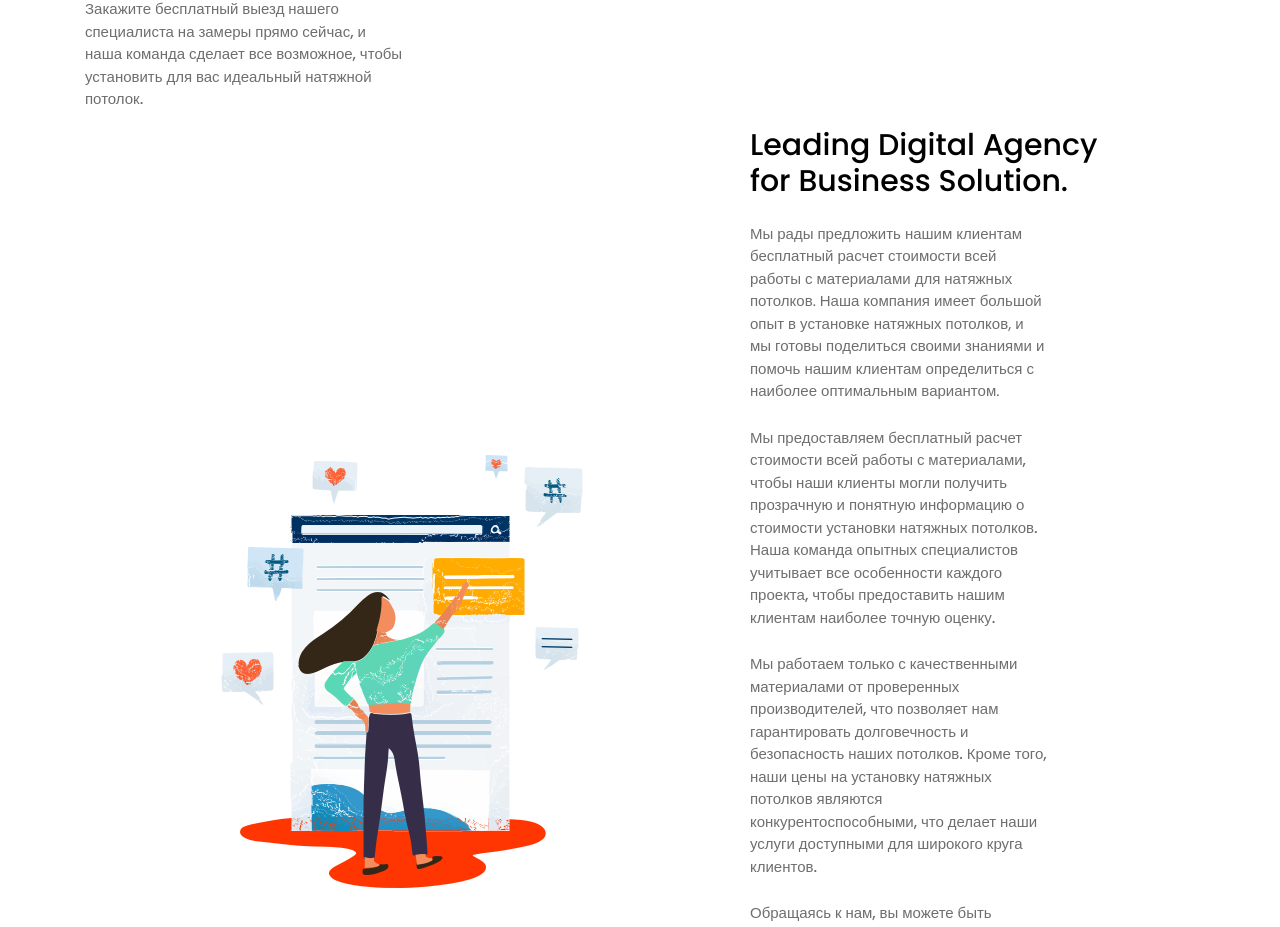
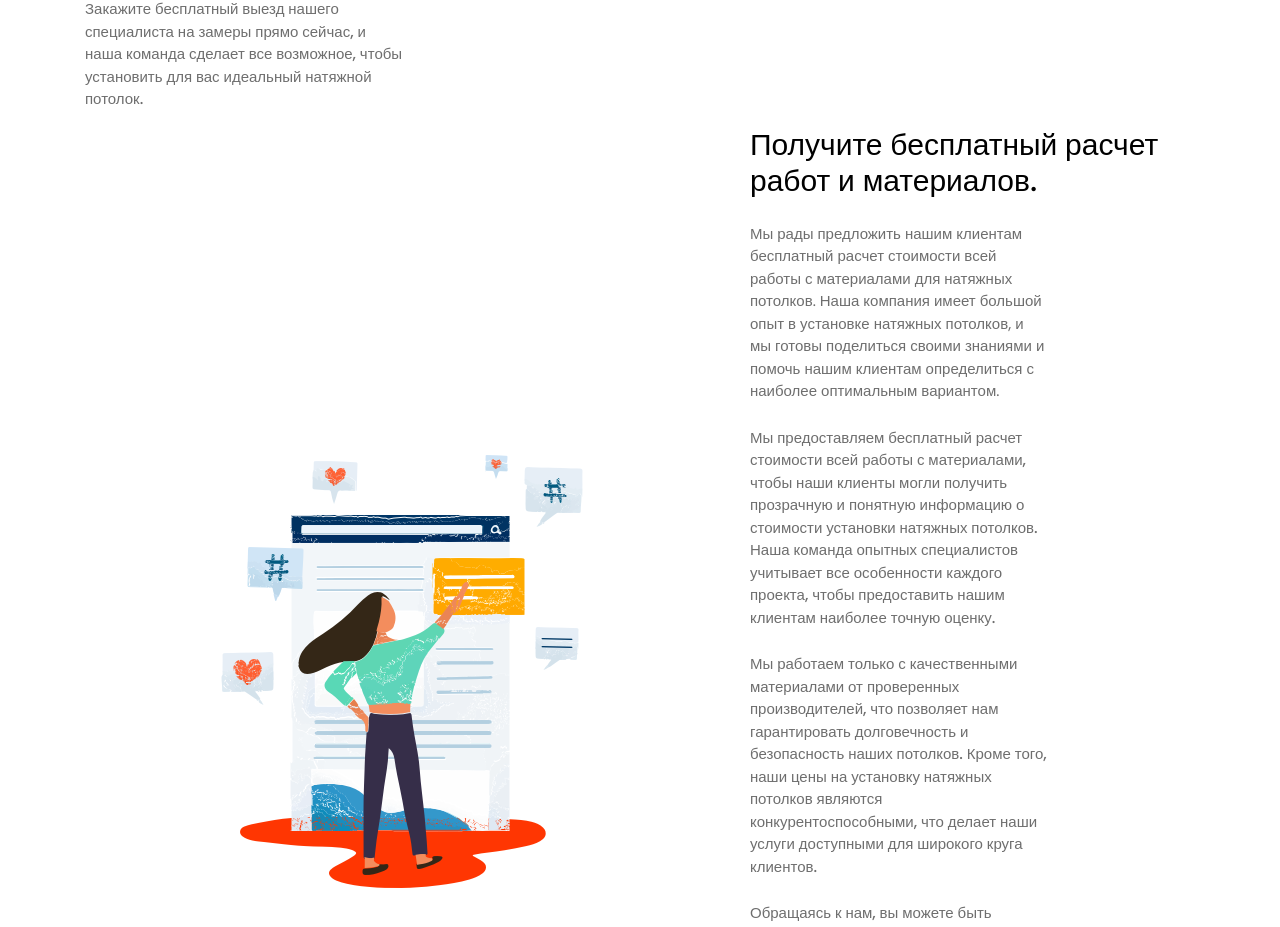
Before and after one commit to likemne/potolki, a website: page index.html in a window 1280 px wide. Shown: the part 2135-3062 px from the top of the page. Drawn offline with Linux system fonts and the light colour scheme.

Commit message:
Update index.html

```diff
--- a/index.html
+++ b/index.html
@@ -125,7 +125,7 @@
             <img src="images/Group2.png" alt="" class="img-fluid">
           </div>
           <div class="col-12 col-lg-5 flex-item grid-margin" data-aos="fade-left">
-            <h3 class="m-0">Leading Digital Agency<br>for  Business Solution.</h3>
+            <h3 class="m-0">Получите бесплатный расчет<br>работ и материалов.</h3>
             <div class="col-lg-9 col-xl-8 p-0">
               <p class="py-4 m-0 text-muted">Мы рады предложить нашим клиентам бесплатный расчет стоимости всей работы с материалами для натяжных потолков. Наша компания имеет большой опыт в установке натяжных потолков, и мы готовы поделиться своими знаниями и помочь нашим клиентам определиться с наиболее оптимальным вариантом.</p>
               <p class="pb-2 font-weight-medium text-muted">Мы предоставляем бесплатный расчет стоимости всей работы с материалами, чтобы наши клиенты могли получить прозрачную и понятную информацию о стоимости установки натяжных потолков. Наша команда опытных специалистов учитывает все особенности каждого проекта, чтобы предоставить нашим клиентам наиболее точную оценку.</p>
```
